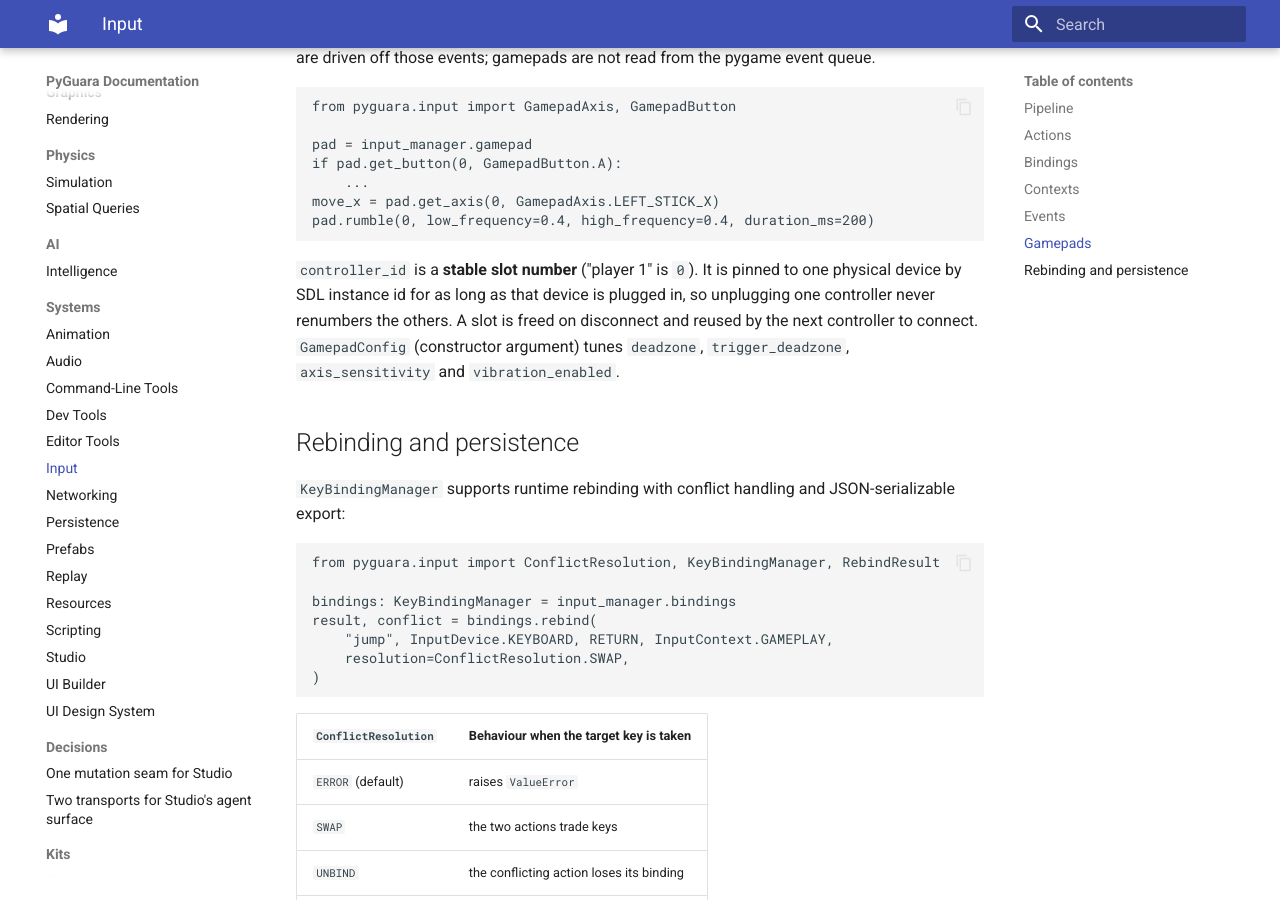
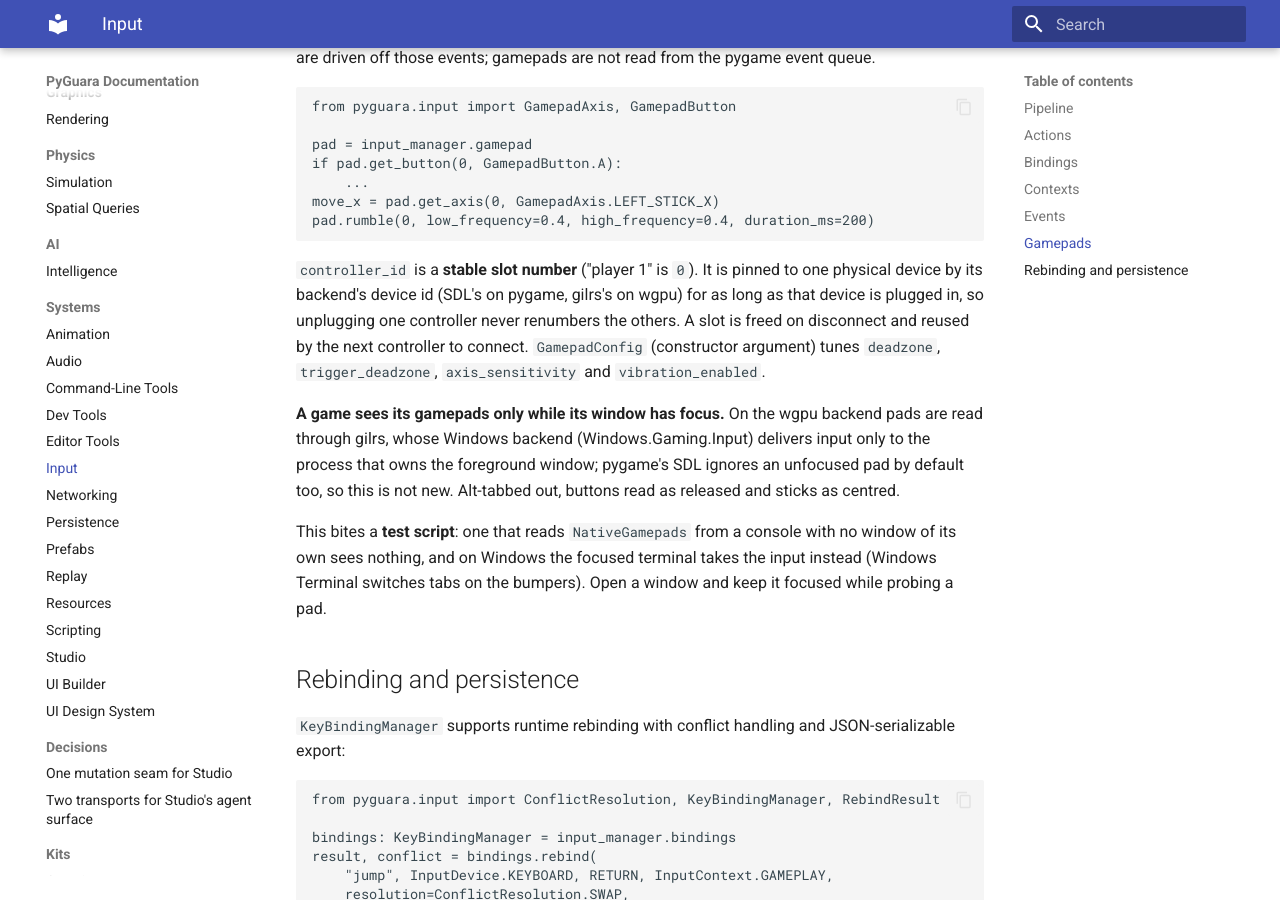
Before and after one commit to Wedeueis/pyguara, an MkDocs documentation site: the page built from docs/systems/input.md, in a window 1280 px wide and 900 px high, scrolled down 2708 px. Built offline with MkDocs 1.6.1 and Material for MkDocs 9.7.7, drawn with Linux system fonts in a browser that asks for light colours.

Commit message:
docs(input): gamepads read only while the window has focus
gilrs's Windows backend delivers pad input only to the process owning the
foreground window, as SDL did; a windowless console probe sees nothing and
Windows Terminal takes the input instead. Noted in gamepad.rs and the input
system doc.

wheels.yml gains workflow_dispatch so the build can be run on `next`, which
neither of its callers covers.

Co-Authored-By: Claude Opus 5.5 <noreply@anthropic.com>

````diff
--- a/docs/systems/input.md
+++ b/docs/systems/input.md
@@ -119,11 +119,23 @@ pad.rumble(0, low_frequency=0.4, high_frequency=0.4, duration_ms=200)
 ```
 
 `controller_id` is a **stable slot number** ("player 1" is `0`). It is pinned
-to one physical device by SDL instance id for as long as that device is
+to one physical device by its backend's device id (SDL's on pygame,
+gilrs's on wgpu) for as long as that device is
 plugged in, so unplugging one controller never renumbers the others. A slot is
 freed on disconnect and reused by the next controller to connect.
 `GamepadConfig` (constructor argument) tunes `deadzone`, `trigger_deadzone`,
 `axis_sensitivity` and `vibration_enabled`.
+
+**A game sees its gamepads only while its window has focus.** On the wgpu
+backend pads are read through gilrs, whose Windows backend (Windows.Gaming.Input)
+delivers input only to the process that owns the foreground window; pygame's
+SDL ignores an unfocused pad by default too, so this is not new. Alt-tabbed
+out, buttons read as released and sticks as centred.
+
+This bites a **test script**: one that reads `NativeGamepads` from a console
+with no window of its own sees nothing, and on Windows the focused terminal
+takes the input instead (Windows Terminal switches tabs on the bumpers). Open
+a window and keep it focused while probing a pad.
 
 ## Rebinding and persistence
 
````
Also changed, not shown: 2 other files.
